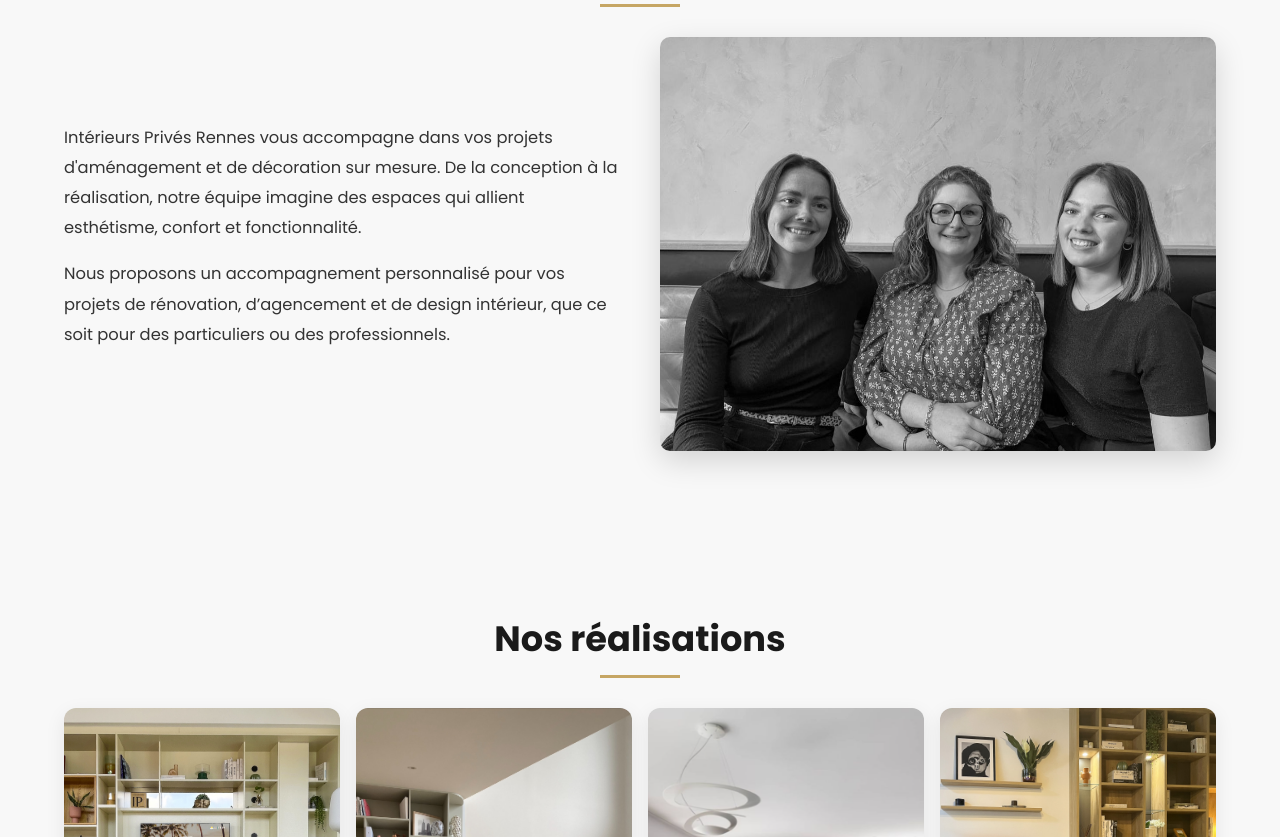
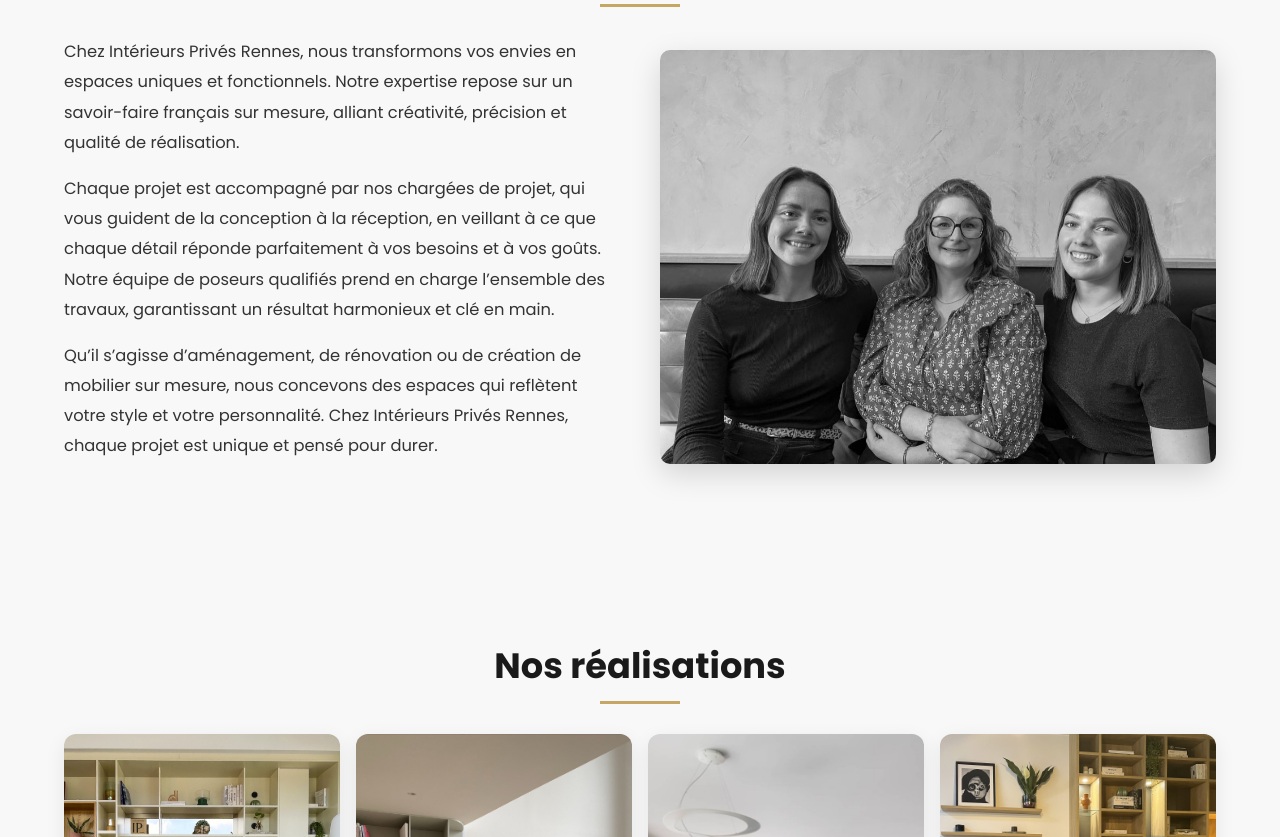
Before and after one commit to MAMARGAUX01/Portfolio-IP-Rennes, a plain HTML site: page index.html in a window 1280 px wide. Shown: the part 939-1776 px from the top of the page. Drawn offline with Linux system fonts and the light colour scheme.

Commit message:
Update index.html

```diff
--- a/index.html
+++ b/index.html
@@ -468,8 +468,9 @@ footer{
   <h2 class="section-title">Intérieurs Privés Rennes</h2>
   <div class="about-content">
     <div class="about-text">
-      <p>Intérieurs Privés Rennes vous accompagne dans vos projets d'aménagement et de décoration sur mesure. De la conception à la réalisation, notre équipe imagine des espaces qui allient esthétisme, confort et fonctionnalité.</p>
-      <p>Nous proposons un accompagnement personnalisé pour vos projets de rénovation, d’agencement et de design intérieur, que ce soit pour des particuliers ou des professionnels.</p>
+      <p>Chez Intérieurs Privés Rennes, nous transformons vos envies en espaces uniques et fonctionnels. Notre expertise repose sur un savoir-faire français sur mesure, alliant créativité, précision et qualité de réalisation.</p>
+      <p>Chaque projet est accompagné par nos chargées de projet, qui vous guident de la conception à la réception, en veillant à ce que chaque détail réponde parfaitement à vos besoins et à vos goûts. Notre équipe de poseurs qualifiés prend en charge l’ensemble des travaux, garantissant un résultat harmonieux et clé en main.</p>
+      <p>Qu’il s’agisse d’aménagement, de rénovation ou de création de mobilier sur mesure, nous concevons des espaces qui reflètent votre style et votre personnalité. Chez Intérieurs Privés Rennes, chaque projet est unique et pensé pour durer.</p>
     </div>
     <div class="about-image">
       <img src="images/a-propos-rennes.jpg" alt="Intérieurs Privés Rennes - savoir-faire sur mesure" />
```
